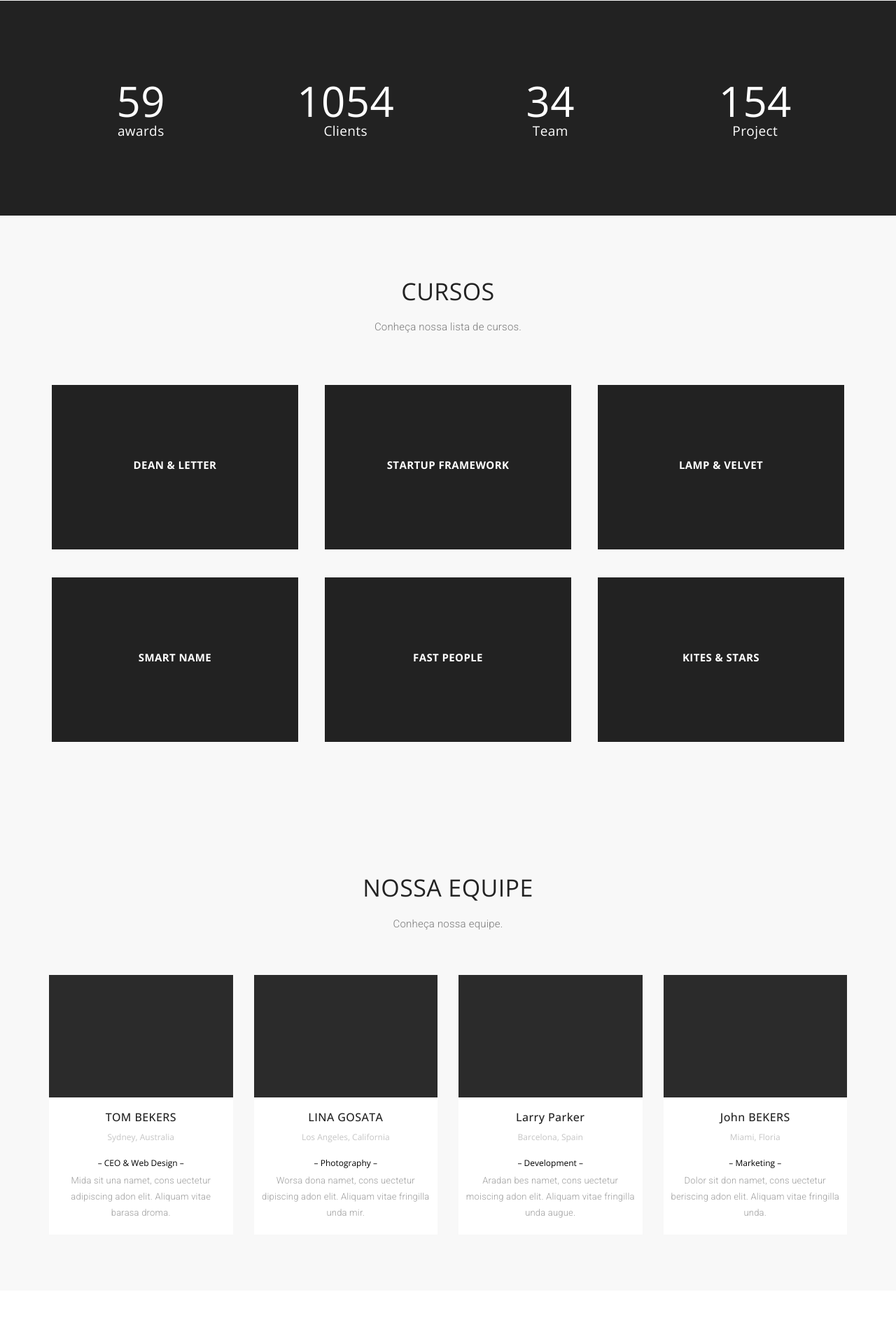
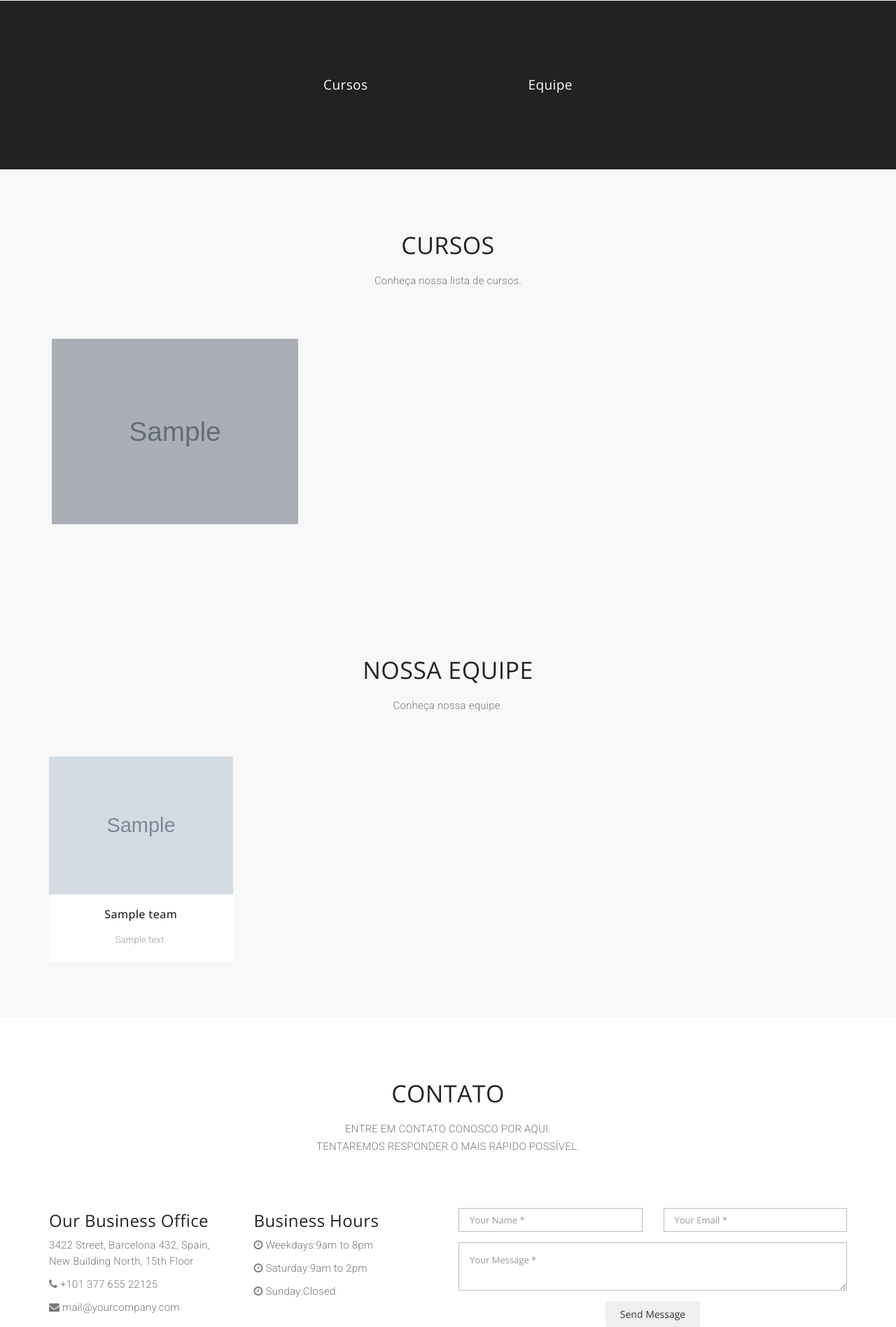
Before and after one commit to bladellano/codeigniter, a CodeIgniter app: page /codeigniter/ in a window 1280 px wide. Shown: the part 1084-2980 px from the top of the page at 70% size. Run offline with CodeIgniter, Linux system fonts and the light colour scheme; tables that the repository leaves empty hold one stand-in row (values such as "Sample post"); grey boxes marked "Sample" are stand-in pictures; some libraries are stand-ins or nearby versions; some web fonts are replaced.

Commit message:
Finalizando o projeto

```diff
--- a/application/controllers/Home.php
+++ b/application/controllers/Home.php
@@ -5,12 +5,19 @@ class Home extends CI_Controller
 {
     public function index()
     {
+        $this->load->model("CoursesModel");
+        $courses = $this->CoursesModel->showCourse();
+
+        $this->load->model("TeamModel");
+        $members = $this->TeamModel->showTeam();
 
         $data = array(
             "scripts" => array(
                 "owl.carousel.min.js",
                 "theme-scripts.js"
-            )
+            ),
+            "courses"=> $courses,
+            "members"=> $members,
         );
 
         $this->template->show("home",$data);
--- a/application/models/CoursesModel.php
+++ b/application/models/CoursesModel.php
@@ -6,6 +6,11 @@ class CoursesModel extends CI_Model
     {
         parent::__construct();
         $this->load->database();
+    }
+
+    public function showCourse(){
+        $this->db->from("courses");
+        return $this->db->get()->result_array();
     }
 
     public function getData($id, $select = null)
--- a/application/models/TeamModel.php
+++ b/application/models/TeamModel.php
@@ -6,6 +6,11 @@ class TeamModel extends CI_Model
     {
         parent::__construct();
         $this->load->database();
+    }
+
+    public function showTeam(){
+        $this->db->from("team");
+        return $this->db->get()->result_array();
     }
 
     public function getData($id, $select = null)
--- a/application/views/home.php
+++ b/application/views/home.php
@@ -28,30 +28,24 @@
 	<section class="overlay-dark bg-img1 dark-bg short-section">
 		<div class="container text-center">
 			<div class="row">
+				<div class="col-md-offset-3 col-md-3 mb-sm-30">
+					<div class="counter-item">
+
+						<a class="page-scroll" href="#courses">
+							<h6>Cursos</h6>
+						</a>
+					</div>
+				</div>
+
 				<div class="col-md-3 mb-sm-30">
 					<div class="counter-item">
-						<h2 data-count="59">59</h2>
-						<h6>awards</h6>
+
+						<a class="page-scroll" href="#team">
+							<h6>Equipe</h6>
+						</a>
 					</div>
 				</div>
-				<div class="col-md-3 mb-sm-30">
-					<div class="counter-item">
-						<h2 data-count="1054">1054</h2>
-						<h6>Clients</h6>
-					</div>
-				</div>
-				<div class="col-md-3 mb-sm-30">
-					<div class="counter-item">
-						<h2 data-count="34">34</h2>
-						<h6>Team</h6>
-					</div>
-				</div>
-				<div class="col-md-3 mb-sm-30">
-					<div class="counter-item">
-						<h2 data-count="154">154</h2>
-						<h6>Project</h6>
-					</div>
-				</div>
+
 			</div>
 		</div>
 	</section>
@@ -66,93 +60,51 @@
 				</div>
 			</div>
 			<div class="row">
+			<?php if (!empty($courses)):
+			  foreach ($courses as $course):
+					?>
 					<!-- start portfolio item -->
 					<div class="col-md-4">
 						<div class="ot-portfolio-item">
 							<figure class="effect-bubba">
-							<img src="<?php echo base_url(); ?>public/images/demo/portfolio-1.jpg" alt="img02" class="img-responsive" />
+								<img src="<?php echo base_url().$course["course_img"] ?>" alt="img02" class="img-responsive center" />
 								<figcaption>
-								<h2>Dean & Letter</h2>
-								<p>Branding, Design</p>
-								<a href="#" data-toggle="modal" data-target="#Modal-1">View more</a>
+
+									<a href="#" data-toggle="modal" data-target="#course_<?=$course["course_id"]?>">View more</a>
 								</figcaption>
 							</figure>
 						</div>
 					</div>
-				<!-- end portfolio item -->
-				<!-- start portfolio item -->
-				<div class="col-md-4">
-					<div class="ot-portfolio-item">
-						<figure class="effect-bubba">
-							<img src="<?php echo base_url(); ?>public/images/demo/portfolio-2.jpg" alt="img02" class="img-responsive" />
-							<figcaption>
-								<h2>Startup Framework</h2>
-								<p>Branding, Web Design</p>
-								<a href="#" data-toggle="modal" data-target="#Modal-2">View more</a>
-							</figcaption>
-						</figure>
+					<!-- Modal dos Cursos -->
+					<div class="modal fade" id="course_<?=$course["course_id"]?>" tabindex="-1" role="dialog" aria-labelledby="Modal-label-1">
+						<div class="modal-dialog" role="document">
+							<div class="modal-content">
+
+						    	<div class="modal-header">
+									<button type="button" class="close" data-dismiss="modal" aria-label="Close">
+										<span aria-hidden="true">&times;</span></button>
+									<h4 class="modal-title" id="Modal-label-1"><?=$course["course_name"]?></h4>
+								</div>
+
+								<div class="modal-body">
+									<img src="<?php echo base_url().$course["course_img"]?>" alt="img01" class="img-responsive center" />
+									<div class="modal-works"><span>Duração: <?= intval($course["course_duration"]) ?> (h)</span>
+									</div>
+									<p><?=$course["course_description"]?></p>
+								</div>
+
+								<div class="modal-footer">
+									<button type="button" class="btn btn-default" data-dismiss="modal">Close</button>
 								</div>
 							</div>
-				<!-- end portfolio item -->
-				<!-- start portfolio item -->
-				<div class="col-md-4">
-					<div class="ot-portfolio-item">
-						<figure class="effect-bubba">
-							<img src="<?php echo base_url(); ?>public/images/demo/portfolio-3.jpg" alt="img02" class="img-responsive" />
-							<figcaption>
-								<h2>Lamp & Velvet</h2>
-								<p>Branding, Web Design</p>
-								<a href="#" data-toggle="modal" data-target="#Modal-3">View more</a>
-							</figcaption>
-						</figure>
 						</div>
 					</div>
-				<!-- end portfolio item -->
-			</div>
-			<div class="row">
-				<!-- start portfolio item -->
-				<div class="col-md-4">
-					<div class="ot-portfolio-item">
-						<figure class="effect-bubba">
-							<img src="<?php echo base_url(); ?>public/images/demo/portfolio-4.jpg" alt="img02" class="img-responsive" />
-							<figcaption>
-								<h2>Smart Name</h2>
-								<p>Branding, Design</p>
-								<a href="#" data-toggle="modal" data-target="#Modal-4">View more</a>
-							</figcaption>
-						</figure>
-					</div>
-				</div>
-				<!-- end portfolio item -->
-				<!-- start portfolio item -->
-				<div class="col-md-4">
-					<div class="ot-portfolio-item">
-						<figure class="effect-bubba">
-							<img src="<?php echo base_url(); ?>public/images/demo/portfolio-5.jpg" alt="img02" class="img-responsive" />
-							<figcaption>
-								<h2>Fast People</h2>
-								<p>Branding, Web Design</p>
-								<a href="#" data-toggle="modal" data-target="#Modal-5">View more</a>
-							</figcaption>
-						</figure>
-					</div>
-				</div>
-				<!-- end portfolio item -->
-				<!-- start portfolio item -->
-				<div class="col-md-4">
-					<div class="ot-portfolio-item">
-						<figure class="effect-bubba">
-							<img src="<?php echo base_url(); ?>public/images/demo/portfolio-2.jpg" alt="img02" class="img-responsive" />
-							<figcaption>
-								<h2>Kites & Stars</h2>
-								<p>Branding, Web Design</p>
-								<a href="#" data-toggle="modal" data-target="#Modal-2">View more</a>
-							</figcaption>
-						</figure>
-					</div>
-				</div>
-				<!-- end portfolio item -->
-			</div>
+
+			    <?php endforeach;
+				endif;
+				?>
+			</div><!--row-->
+
 		</div><!-- end container -->
 	</section>
 
@@ -166,68 +118,34 @@
 					</div>
 				</div>
 			</div>
+
+
 			<div class="row">
+
+
+
+			<?php if (!empty($members)):
+			  foreach ($members as $member): ?>
 				<!-- team member item -->
 				<div class="col-md-3">
 					<div class="team-item">
 						<div class="team-image">
-							<img src="<?php echo base_url(); ?>public/images/demo/author-2.jpg" class="img-responsive" alt="author">
+							<img src="<?php echo base_url().$member["member_photo"]?>" class="img-responsive" alt="author">
 						</div>
 						<div class="team-text">
-							<h3>TOM BEKERS</h3>
-							<div class="team-location">Sydney, Australia</div>
-							<div class="team-position">– CEO & Web Design –</div>
-							<p>Mida sit una namet, cons uectetur adipiscing adon elit. Aliquam vitae barasa droma.</p>
+							<h3><?=$member["member_name"]?></h3>
+							<!-- <div class="team-location">Sydney, Australia</div> -->
+							<!-- <div class="team-position">– CEO & Web Design –</div> -->
+							<p><?=$member["member_description"]?></p>
 						</div>
 					</div>
 				</div>
-				<!-- end team member item -->
-				<!-- team member item -->
-				<div class="col-md-3">
-					<div class="team-item">
-						<div class="team-image">
-							<img src="<?php echo base_url(); ?>public/images/demo/author-6.jpg" class="img-responsive" alt="author">
-						</div>
-						<div class="team-text">
-							<h3>LINA GOSATA</h3>
-							<div class="team-location">Los Angeles, California</div>
-							<div class="team-position">– Photography –</div>
-							<p>Worsa dona namet, cons uectetur dipiscing adon elit. Aliquam vitae fringilla unda mir.</p>
-						</div>
-					</div>
-				</div>
-				<!-- end team member item -->
-				<!-- team member item -->
-				<div class="col-md-3">
-					<div class="team-item">
-						<div class="team-image">
-							<img src="<?php echo base_url(); ?>public/images/demo/author-3.jpg" class="img-responsive" alt="author">
-						</div>
-						<div class="team-text">
-							<h3>Larry Parker</h3>
-							<div class="team-location">Barcelona, Spain</div>
-							<div class="team-position">– Development –</div>
-							<p>Aradan bes namet, cons uectetur moiscing adon elit. Aliquam vitae fringilla unda augue.</p>
-						</div>
-					</div>
-				</div>
-				<!-- end team member item -->
-				<!-- team member item -->
-				<div class="col-md-3">
-					<div class="team-item">
-						<div class="team-image">
-							<img src="<?php echo base_url(); ?>public/images/demo/author-4.jpg" class="img-responsive" alt="author">
-						</div>
-						<div class="team-text">
-							<h3>John BEKERS</h3>
-							<div class="team-location">Miami, Floria</div>
-							<div class="team-position">– Marketing –</div>
-							<p>Dolor sit don namet, cons uectetur beriscing adon elit. Aliquam vitae fringilla unda.</p>
-						</div>
-					</div>
-				</div>
-				<!-- end team member item -->
-			</div>
+				<?php
+
+				endforeach;
+				endif;
+				?>
+			</div><!--row-->
 		</div>
 	</section>
 	<section id="contact">
--- a/application/views/restrict.php
+++ b/application/views/restrict.php
@@ -124,7 +124,7 @@
 								<i class="fa fa-upload"></i>&nbsp;&nbsp;Importa imagem
 								<input type="file" id="btn_upload_course_img" accept="image/*" style="display:none">
 							</label>
-							<input id="course_img" name="course_img">
+							<input hidden id="course_img" name="course_img">
 							<!-- <input type="file" accept="image/*" id="course_img" name="course_img" class="form-control"> -->
 							<span class="help-block"></span>
 						</div>
@@ -191,7 +191,7 @@
 								<i class="fa fa-upload"></i>&nbsp;&nbsp;Importa foto
 								<input type="file" id="btn_upload_member_photo" accept="image/*" style="display:none">
 							</label>
-							<input id="member_photo" name="member_photo">
+							<input hidden id="member_photo" name="member_photo">
 							<span class="help-block"></span>
 						</div>
 					</div>
--- a/application/views/template/footer.php
+++ b/application/views/template/footer.php
@@ -4,25 +4,7 @@
 			</div>
 		</footer>
 
-		<!-- Modal for portfolio item 1 -->
-		<div class="modal fade" id="Modal-1" tabindex="-1" role="dialog" aria-labelledby="Modal-label-1">
-			<div class="modal-dialog" role="document">
-				<div class="modal-content">
-					<div class="modal-header">
-						<button type="button" class="close" data-dismiss="modal" aria-label="Close"><span aria-hidden="true">&times;</span></button>
-						<h4 class="modal-title" id="Modal-label-1">Dean & Letter</h4>
-					</div>
-					<div class="modal-body">
-						<img src="<?php echo base_url(); ?>public/images/demo/portfolio-1.jpg" alt="img01" class="img-responsive" />
-						<div class="modal-works"><span>Branding</span><span>Web Design</span></div>
-						<p>Temporibus autem quibusdam et aut officiis debitis aut rerum necessitatibus saepe</p>
-					</div>
-					<div class="modal-footer">
-						<button type="button" class="btn btn-default" data-dismiss="modal">Close</button>
-					</div>
-				</div>
-			</div>
-		</div>
+
 
 		<!-- Modal for portfolio item 2 -->
 		<div class="modal fade" id="Modal-2" tabindex="-1" role="dialog" aria-labelledby="Modal-label-2">
--- a/public/css/style.css
+++ b/public/css/style.css
@@ -708,7 +708,7 @@ footer p a span {
 }
 
 .modal-works span {
-    background-color: #FED136;
+    background-color: #2d3436;
     margin-right: 15px;
     padding: 5px 10px;
 }
@@ -831,6 +831,6 @@ footer p a span {
     font-size: 12px;
 }
 
-.swal2-popup{
+.swal2-popup {
     font-size: 1.6rem !important;
 }
```
Also changed, not shown: alfahelix 20200406 2153.sql (deleted, +0 -118 lines), public/images/courses/1214624_6c76_2.jpg (added), public/images/courses/curso_o-que-e-php_2001.png (added), public/images/team/Yasmim_(1).jpg (added). Lines whose indentation alone changed are shown as unchanged.
